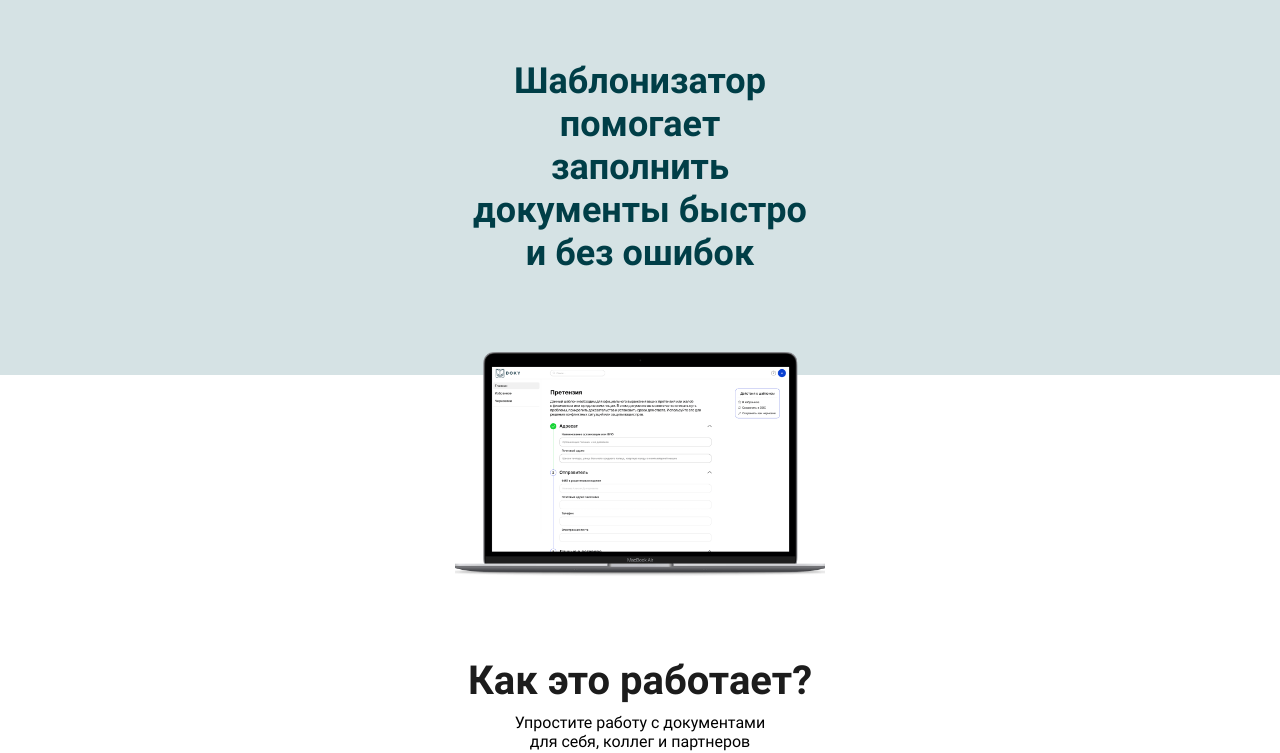
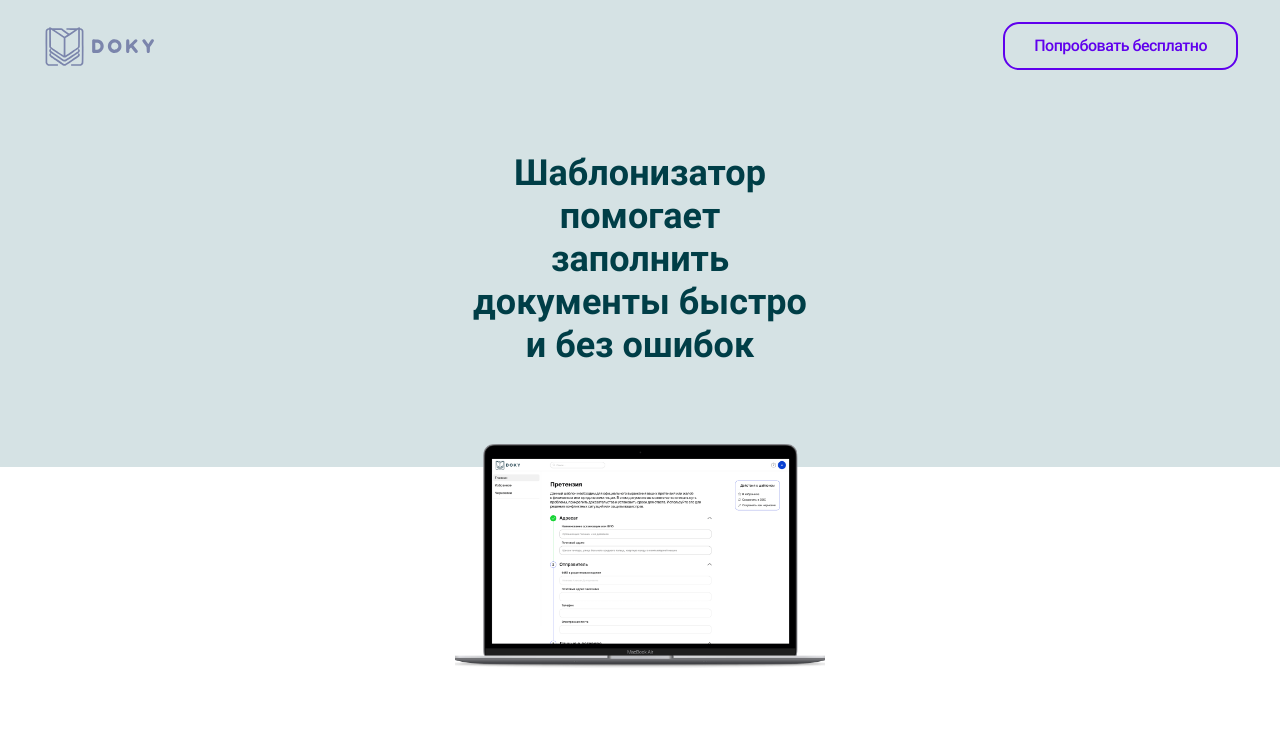
Before and after one commit to document-template-engine/frontend, a React (Create React App) app: page / in a window 1280 px wide. Shown: the top 753 px of the page. Built offline with nearby package versions, Linux system fonts and the light colour scheme; no server answers.

Commit message:
правки

```diff
--- a/src/components/Landing/Landing.jsx
+++ b/src/components/Landing/Landing.jsx
@@ -6,9 +6,12 @@ import AndElse from './AndElse/AndElse';
 import Advantages from './Advantages/Advantages';
 import Footer from './Footer/Footer';
 import SaveItToDraft from './SaveItToDraft/SaveItToDraft';
+import LadningHeader from './LandingHeader/LadningHeader';
 
 export default function Landing() {
 	return (
+		<>
+			<LadningHeader />
 			<main className="landing">
 				<About />
 				<HowItWorks />
@@ -18,5 +21,6 @@ export default function Landing() {
 				<Advantages />
 				<Footer />
 			</main>
+		</>
 	);
 }
--- /dev/null
+++ b/src/components/Landing/LandingHeader/LadningHeader.jsx
@@ -0,0 +1,23 @@
+import React from 'react';
+import { Link } from 'react-router-dom';
+import { useNavigate } from 'react-router';
+import Logo from '../../UI/Logo/Logo';
+import styles from './LandingHeader.module.sass';
+
+const LadningHeader = () => {
+	const navigate = useNavigate();
+	return (
+		<header className={styles.header}>
+			<div className={styles.wrapper}>
+				<Logo variant="Default" />
+				<button className={styles.btn} onClick={() => navigate('/templates')}>
+					<Link to="/templates" className={styles.link}>
+						Попробовать бесплатно
+					</Link>
+				</button>
+			</div>
+		</header>
+	);
+};
+
+export default LadningHeader;
--- /dev/null
+++ b/src/components/Landing/LandingHeader/LandingHeader.module.sass
@@ -0,0 +1,46 @@
+.header
+  box-sizing: border-box
+  background: #D5E2E4
+  height: 104px
+  padding: 16px 0 24px 0
+
+  @media screen and (max-width: 1366px)
+    max-width: 100%
+    padding: 22px 10px
+
+.wrapper
+  margin-left: auto
+  margin-right: auto
+  display: flex
+  align-items: center
+  justify-content: space-between
+  max-width: 1350px
+  @media screen and (max-width: 1920px)
+    max-width: 1196px
+
+.btn
+  display: flex
+  justify-content: center
+  align-items: center
+  box-sizing: border-box
+  padding: 16px 29px
+  border: 2px solid #6000ED
+  outline: none
+  background-color: transparent
+  border-radius: 16px
+  cursor: pointer
+  max-height: 56px
+  @media screen and (max-width: 1920px)
+    max-height: 48px
+
+.link
+  color: #6000ED
+  text-decoration: none
+  font-family: Roboto, sans-serif
+  font-size: 18px
+  font-style: normal
+  font-weight: 500
+  line-height: 24px
+  letter-spacing: -0.499px
+  @media screen and (max-width: 1920px)
+    font-size: 16px
```
Lines whose indentation alone changed are shown as unchanged.
